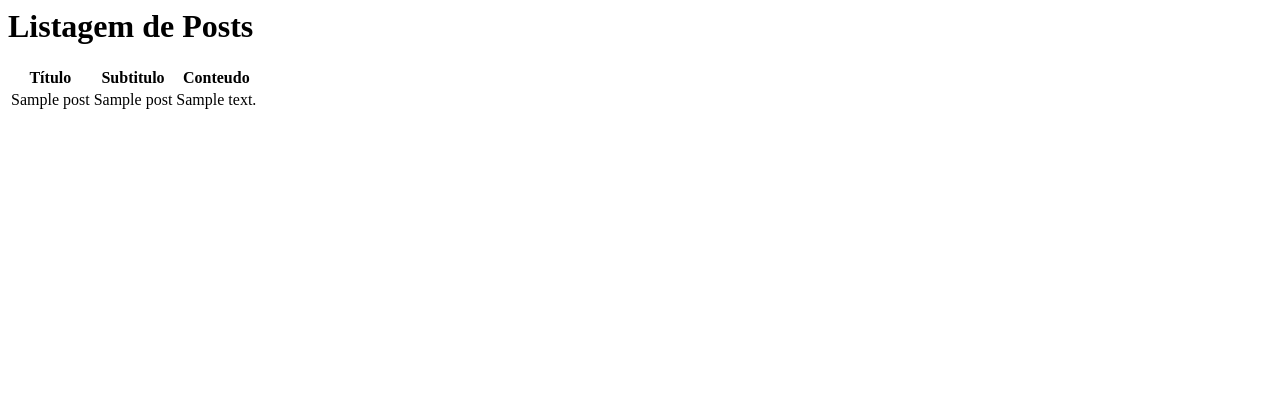
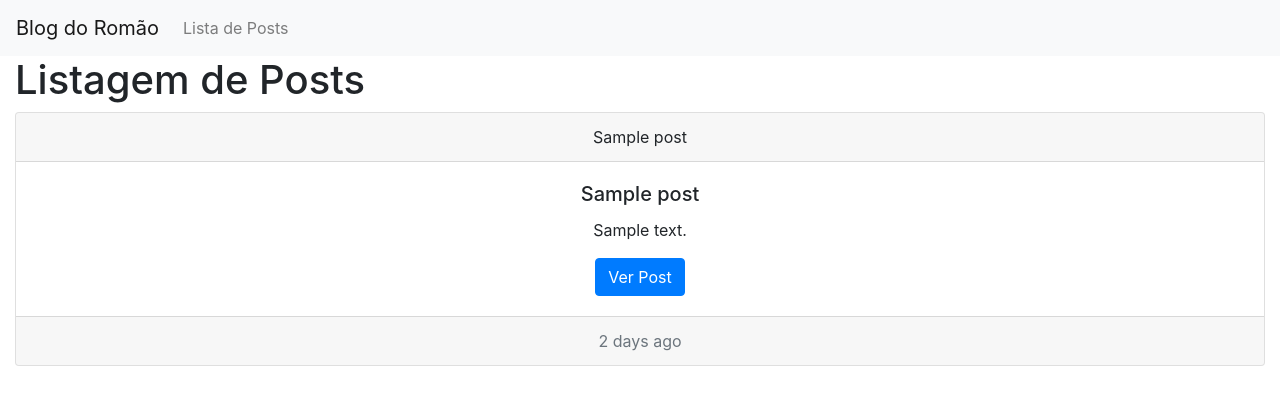
Before and after one commit to feliperromao/django_son, a Django app: page /posts/list in a window 1280 px wide. Shown: the top 405 px of the page. Run offline with Django 3.2, Linux system fonts and the light colour scheme; tables that the repository leaves empty hold one stand-in row (values such as "Sample post"); some libraries are stand-ins or nearby versions.

Commit message:
Adicionando bootstrap no template

```diff
--- a/teste/my_app/views.py
+++ b/teste/my_app/views.py
@@ -5,7 +5,8 @@ from .models import Post
 # Create your views here.
 
 def home(request):
-    return HttpResponse('Olá mundo!')
+    # return HttpResponse('Olá mundo!')
+    return render(request, 'index.html')
 
 
 def home_with_param(request, post_id):
--- /dev/null
+++ b/teste/templates/index.html
@@ -0,0 +1,6 @@
+{% extends 'layout.html' %}
+
+{% block container %}
+<h1>Blog de posts do Romao com Django 2</h1>
+<small>School of Net</small>
+{% endblock %}
--- /dev/null
+++ b/teste/templates/layout.html
@@ -0,0 +1,31 @@
+<!DOCTYPE html>
+<html lang="pt-br">
+<head>
+    <meta charset="UTF-8">
+    <meta name="viewport" content="width=device-width, initial-scale=1.0">
+    <meta http-equiv="X-UA-Compatible" content="ie=edge">
+    <title>Blog Felipe Romão</title>
+    <script src="https://code.jquery.com/jquery-3.4.1.min.js"></script>
+    <link rel="stylesheet" href="https://stackpath.bootstrapcdn.com/bootstrap/4.4.1/css/bootstrap.min.css" integrity="sha384-Vkoo8x4CGsO3+Hhxv8T/Q5PaXtkKtu6ug5TOeNV6gBiFeWPGFN9MuhOf23Q9Ifjh" crossorigin="anonymous">
+    <script src="https://stackpath.bootstrapcdn.com/bootstrap/4.4.1/js/bootstrap.min.js" integrity="sha384-wfSDF2E50Y2D1uUdj0O3uMBJnjuUD4Ih7YwaYd1iqfktj0Uod8GCExl3Og8ifwB6" crossorigin="anonymous"></script>
+</head>
+<body>
+    <nav class="navbar navbar-expand-lg navbar-light bg-light">
+        <a class="navbar-brand" href="/">Blog do Romão</a>
+        <button class="navbar-toggler" type="button" data-toggle="collapse" data-target="#navbarNav"
+            aria-controls="navbarNav" aria-expanded="false" aria-label="Toggle navigation">
+            <span class="navbar-toggler-icon"></span>
+        </button>
+        <div class="collapse navbar-collapse" id="navbarNav">
+            <ul class="navbar-nav">
+                <li class="nav-item">
+                    <a class="nav-link" href="/posts/list">Lista de Posts</a>
+                </li>
+            </ul>
+        </div>
+    </nav>
+    <div class="container-fluid">
+        {% block container %}{% endblock %}
+    </div>
+</body>
+</html>
--- a/teste/templates/post_show.html
+++ b/teste/templates/post_show.html
@@ -1,6 +1,10 @@
+{% extends 'layout.html' %}
+
+{% block container %}
 <article>
     <h2>{{post.title}}</h2>
     <small>{{post.subtitle}}</small>
     <p>{{post.content}}</p>
     <i>Autor: {{post.user.first_name | add:' ' | add:post.user.last_name}}</i>
 </article>
+{% endblock %}
--- a/teste/templates/posts_list.html
+++ b/teste/templates/posts_list.html
@@ -1,19 +1,20 @@
-<h1>Listagem de Posts</h1>
-<table>
-    <thead>
-        <tr>
-            <th>Título</th>
-            <th>Subtitulo</th>
-            <th>Conteudo</th>
-        </tr>
-    </thead>
-    <tbody>
-        {% for post in posts %}
-        <tr>
-            <td>{{post.title}}</td>
-            <td>{{post.subtitle}}</td>
-            <td>{{post.content}}</td>
-        </tr>
-        {% endfor %}
-    </tbody>
-</table>
+{% extends 'layout.html' %}
+
+{% block container %}
+    <h1>Listagem de Posts</h1>
+    {% for post in posts %}
+    <div class="card text-center mb-2">
+        <div class="card-header">
+            {{post.title}}
+        </div>
+        <div class="card-body">
+            <h5 class="card-title">{{post.subtitle}}</h5>
+            <p class="card-text">{{post.content}}</p>
+            <a href="/posts/show/{{post.id}}" class="btn btn-primary">Ver Post</a>
+        </div>
+        <div class="card-footer text-muted">
+            2 days ago
+        </div>
+    </div>
+    {% endfor %}
+{% endblock %}
```
